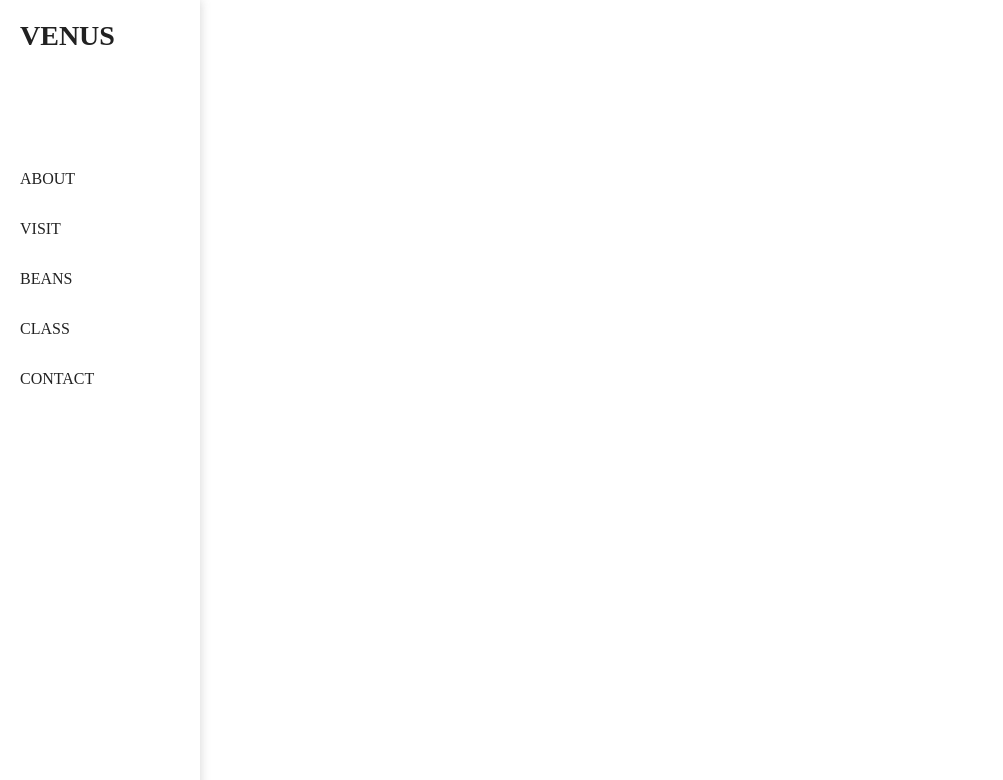
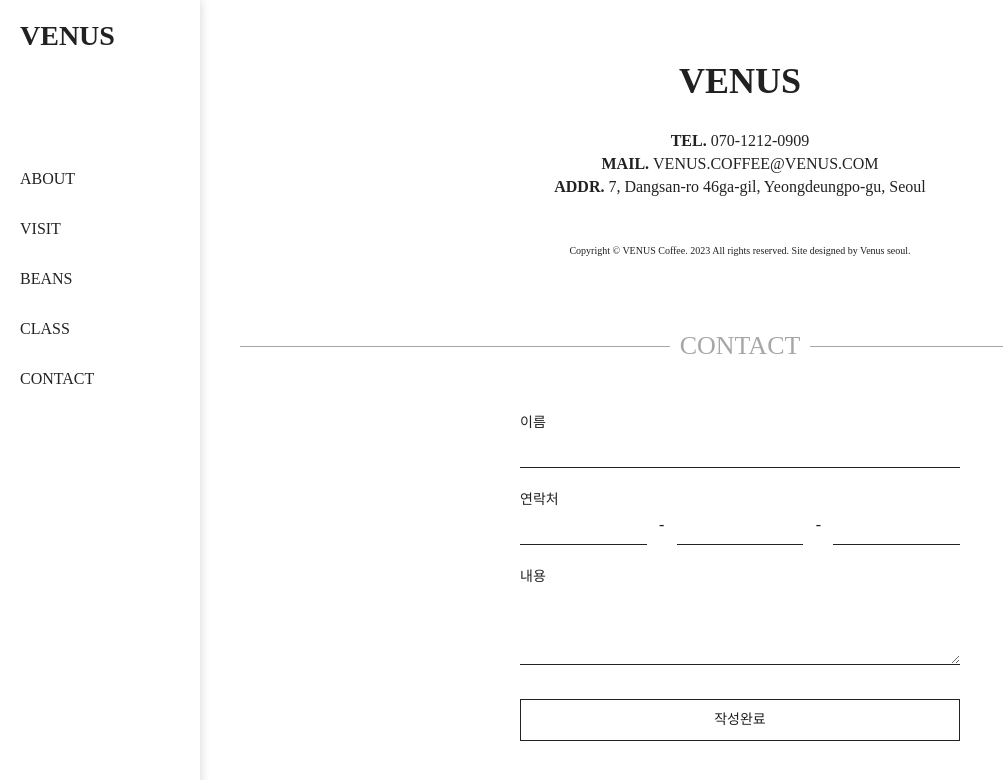
Before and after one commit to namni22/react_team_exam, a React (Create React App) app: page /contact in a window 1280 px wide. Shown: the top 780 px of the page, without its empty margins (0-1003 px from the left). Built offline with nearby package versions, Linux system fonts and the light colour scheme.

Commit message:
contact 메뉴 구조 완성

```diff
--- a/src/App.js
+++ b/src/App.js
@@ -1,5 +1,4 @@
 import { Link, Route, Router, Routes } from "react-router-dom";
-import "./common.css";
 import Header from "./component/common/Header";
 import Main from "./component/common/Main";
 
--- a/src/component/common/Header.js
+++ b/src/component/common/Header.js
@@ -1,4 +1,5 @@
 import "./header.css";
+import "./common.css";
 import { Link } from "react-router-dom";
 
 const Header = () => {
--- a/src/common.css
+++ b/src/component/common/common.css
@@ -10,6 +10,7 @@
   font-family: "Noto Sans KR", sans-serif;
   font-family: "Noto Serif KR", serif;
   color: #212121;
+  outline: none;
 }
 
 .App {
--- a/src/component/contact/Contact.js
+++ b/src/component/contact/Contact.js
@@ -1,5 +1,52 @@
 import "./contact.css";
 
-const Contact = () => {};
+const Contact = () => {
+  return (
+    <div className="contact-wrap">
+      <div className="contact-title">VENUS</div>
+      <div className="contact-content">
+        <div className="contact-info">
+          <ul>
+            <li>
+              TEL. <span>070-1212-0909</span>
+            </li>
+            <li>
+              MAIL. <span>VENUS.COFFEE@VENUS.COM</span>
+            </li>
+            <li>
+              ADDR. <span>7, Dangsan-ro 46ga-gil, Yeongdeungpo-gu, Seoul</span>
+            </li>
+          </ul>
+          <span>
+            Copyright © VENUS Coffee. 2023 All rights reserved. Site designed by
+            Venus seoul.
+          </span>
+        </div>
+        <div className="contact-form">
+          <div className="contact-form-title">CONTACT</div>
+          <div className="contact-form-content">
+            <div className="contact-name">
+              <label for="name">이름</label>
+              <input type="text" name="name" id="name"></input>
+            </div>
+            <div className="contact-phone">
+              <label for="phone">연락처</label>
+              <input type="text" name="phone" id="phone"></input>
+              <span>-</span>
+              <input type="text" name="phone" id="phone"></input>
+              <span>-</span>
+              <input type="text" name="phone" id="phone"></input>
+            </div>
+            <div className="contact-question">
+              <label for="question">내용</label>
+              <textarea type="text" name="question" id="question"></textarea>
+            </div>
+            <button className="contact-btn">작성완료</button>
+          </div>
+        </div>
+      </div>
+    </div>
+  );
+};
 
 export default Contact;
--- a/src/component/contact/contact.css
+++ b/src/component/contact/contact.css
@@ -0,0 +1,95 @@
+.contact-wrap {
+  text-align: center;
+  padding: 30px;
+}
+.contact-title {
+  margin: 30px 0;
+  font-size: 36px;
+  font-weight: 700;
+}
+.contact-info li {
+  margin: 5px 0;
+  font-weight: 700;
+}
+.contact-info li > span {
+  color: #222;
+}
+.contact-info > span {
+  line-height: 100px;
+  font-size: 10px;
+}
+
+/*contact form*/
+.contact-form {
+  text-align: left;
+}
+.contact-form-title {
+  display: flex;
+  flex-basis: 100%;
+  align-items: center;
+  color: rgba(0, 0, 0, 0.35);
+  font-size: 12px;
+  margin: 30px 0 0 0;
+  font-size: 26px;
+}
+.contact-form-title::before,
+.contact-form-title::after {
+  content: "";
+  flex-grow: 1;
+  background: rgba(0, 0, 0, 0.35);
+  height: 1px;
+  font-size: 0px;
+  line-height: 0px;
+  margin: 0 10px;
+}
+.contact-form-content {
+  padding: 30px;
+  box-sizing: border-box;
+  width: 500px;
+  margin: 0 auto;
+}
+.contact-form-content label {
+  display: block;
+  font-size: 14px;
+  width: 100%;
+  margin-top: 20px;
+}
+.contact-form-content input,
+.contact-form-content textarea {
+  border: none;
+  border-bottom: 1px solid #222;
+  width: 100%;
+  font-size: 14px;
+  box-sizing: border-box;
+  padding: 10px;
+}
+.contact-phone {
+  width: 100%;
+}
+.contact-phone span {
+  display: inline-block;
+  text-align: center;
+  width: 30px;
+}
+.contact-phone input {
+  width: calc((100% - 60px) / 3);
+  text-align: center;
+}
+.contact-question textarea {
+  height: 70px;
+  margin-top: 10px;
+}
+.contact-btn {
+  background-color: transparent;
+  border: 1px solid #222;
+  width: 100%;
+  line-height: 40px;
+  margin-top: 30px;
+  font-size: 14px;
+  cursor: pointer;
+  transition-duration: 500ms;
+}
+.contact-btn:hover {
+  background-color: #222;
+  color: #fff;
+}
```
